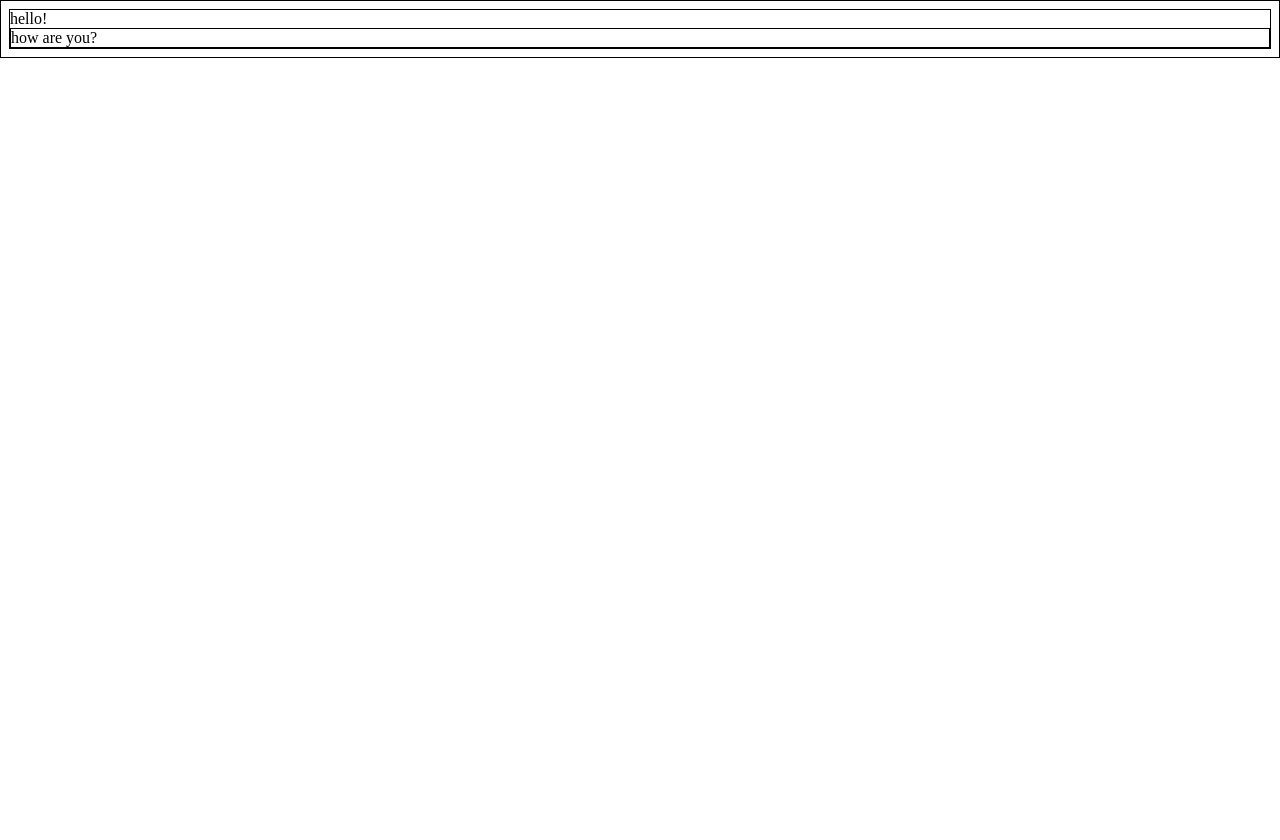
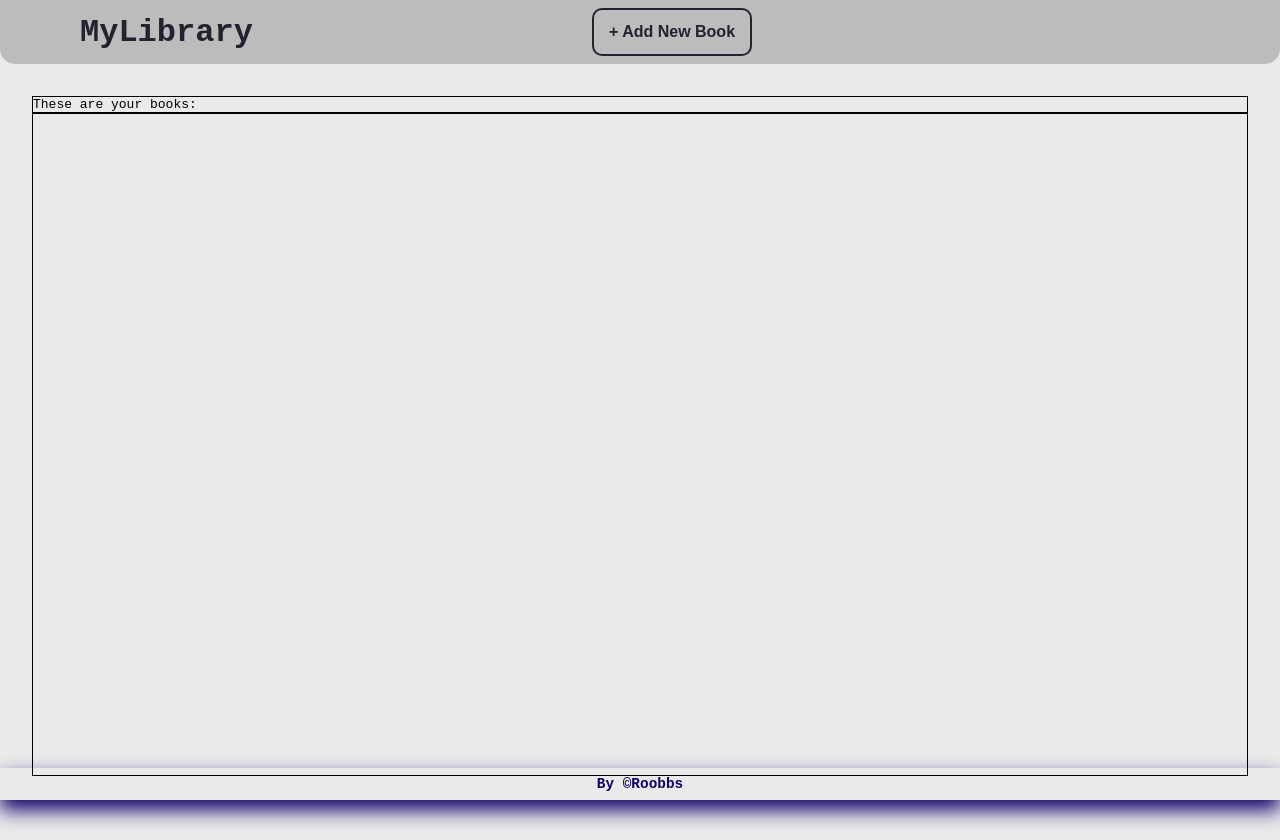
Before and after one commit to roobbs/library, a plain HTML site: page index.html in a window 1280 px wide. Before the commit the page ends 800 px from the top, so only its background shows below. Drawn offline with Linux system fonts and the light colour scheme.

Commit message:
main layout done

```diff
--- a/index.html
+++ b/index.html
@@ -3,12 +3,21 @@
 <head>
     <meta charset="UTF-8">
     <meta name="viewport" content="width=device-width, initial-scale=1.0">
-    <title>Library</title>
+    <title>MyLibrary | Home</title>
     <link rel="stylesheet" href="./style.css">
     <script src="./script.js" defer></script>
 </head>
 <body>
-    hello!
-    <div class="hi"></div>
+    <header class="header">
+        <div class="title">MyLibrary</div>
+        <div><button>+ Add New Book</button></div>
+    </header>
+    <main class="main">
+        <div class="book">These are your books:</div>
+        <div class="container"></div>
+    </main>
+    <footer class="footer">
+        By ©Roobbs
+    </footer>
 </body>
 </html>
--- a/script.js
+++ b/script.js
@@ -1,2 +1 @@
-let div= document.querySelector(".hi");
-div.textContent = 'how are you?';
+//code here!
--- a/style.css
+++ b/style.css
@@ -1,3 +1,78 @@
-*{
+:root{
+    --main-color: rgb(188, 188, 188);
+    --second-color: rgb(36, 34, 46);
+    --third-color: rgb(15, 0, 103);
+    --bg-color:rgb(234, 234, 234);
+}
+body{
+    margin: 0px;
+    padding: 0px;
+    height: 105vh;
+    position: relative;
+    display: grid;
+    grid-template-rows: auto 1fr auto;
+    background-color: var(--bg-color);
+    font-family: monospace;
+}
+.header {
+    top: 0px;
+    position: sticky;
+    display: grid;
+    grid-template-columns: 2fr 3fr;
+    align-items: center;
+    padding: .5rem 0rem;
+    background-color: var(--main-color);
+    color: var(--second-color);
+    border-bottom-left-radius: 15px;
+    border-bottom-right-radius: 15px;
+}
+.header div{
+    padding-left: 5rem;
+}
+.header .title {
+    font-size: 2rem;
+    font-weight: bold;
+}
+.header .title:hover{
+    font-weight: 900;
+    font-size: 2.1rem;
+    color: var(--third-color);
+}
+.header div button {
+    font-size: 1rem;
+    font-weight: bold;
+    height: 3rem;
+    width: 10rem;
+    border-radius: 10px;
+    color: var(--second-color);
+    background-color: var(--main-color);
+    border: 2px solid var(--second-color);
+}
+.header div button:hover{
+    color: var(--third-color);
+    background-color: var(--bg-color);
+    border: 4px solid var(--third-color);
+    padding: 0px;
+}
+/*main here*/
+.main{
+    padding: 2rem;
+    display: grid;
+    grid-template-rows: auto 1fr;
+}
+.main div{ /***DELETE***/
     border: 1px solid black;
 }
+/*main ends here*/
+.footer {
+    position: sticky;
+    bottom: 0px;
+    height: 2rem;
+    display: flex;
+    justify-content: center;
+    align-items: center;
+    box-shadow: 0px 10px 20px var(--third-color);
+    font-size: .9rem;
+    color: var(--third-color);
+    font-weight: 600;
+}
```
